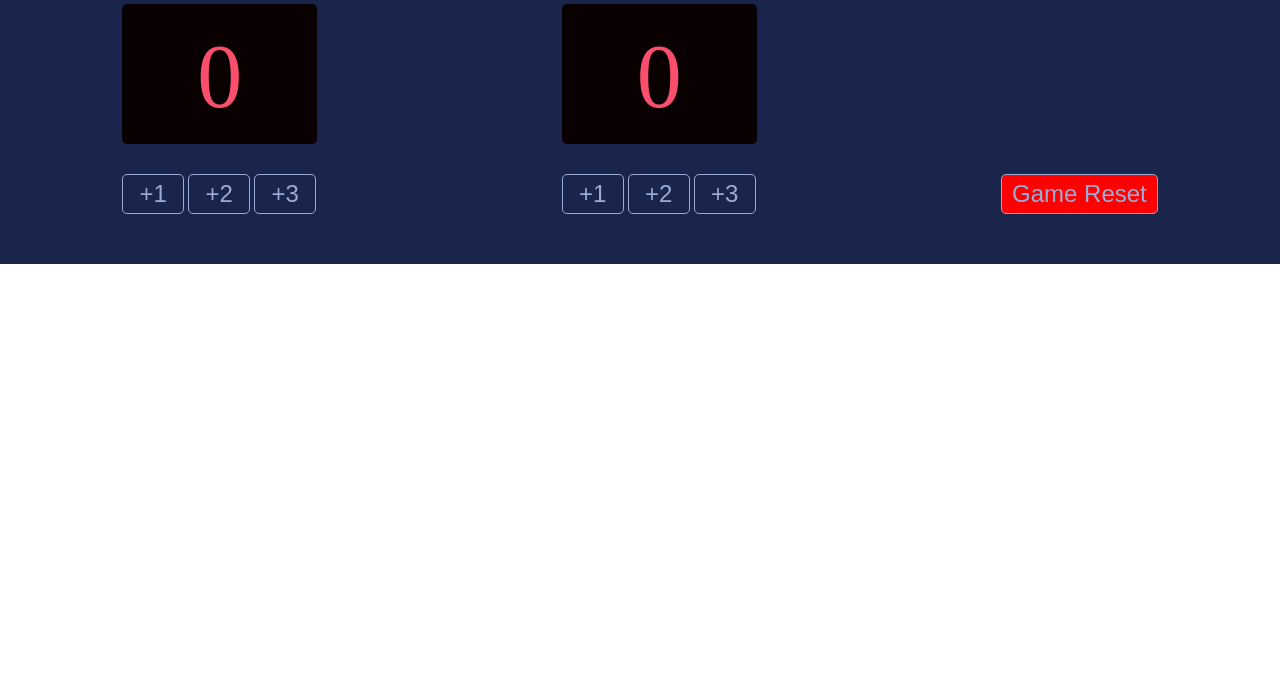
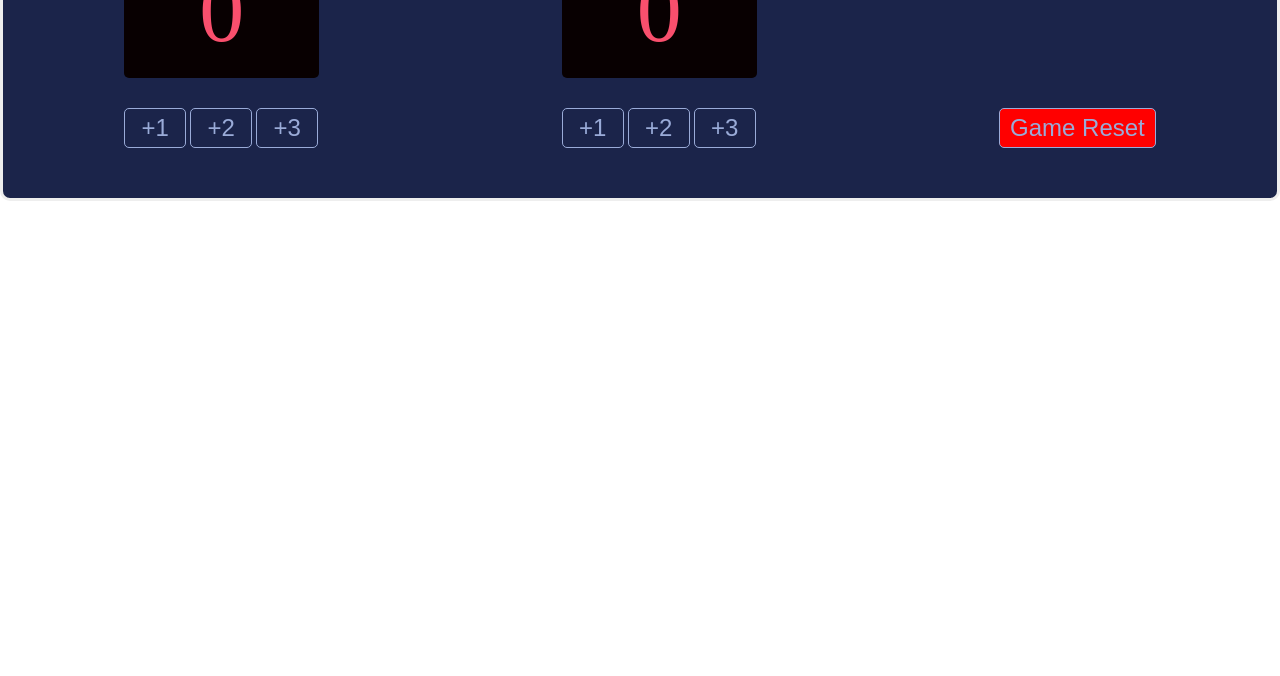
Before and after one commit to MacNCheezz/JavaScript-projects, a plain HTML site: page index.html in a window 1280 px wide. Shown: the part 124-800 px from the top of the page. Drawn offline with Linux system fonts and the light colour scheme; a web font is replaced by a local one.

Commit message:
Update index.css
added rounded edges to container

```diff
--- a/index.css
+++ b/index.css
@@ -6,6 +6,9 @@ body {
     display: flex;
     justify-content: space-around;
     background: #1B244A;
+    border: 3px solid #EEEEEE;
+    border-radius: 10px;
+}
 }
 
 h3 {
```
